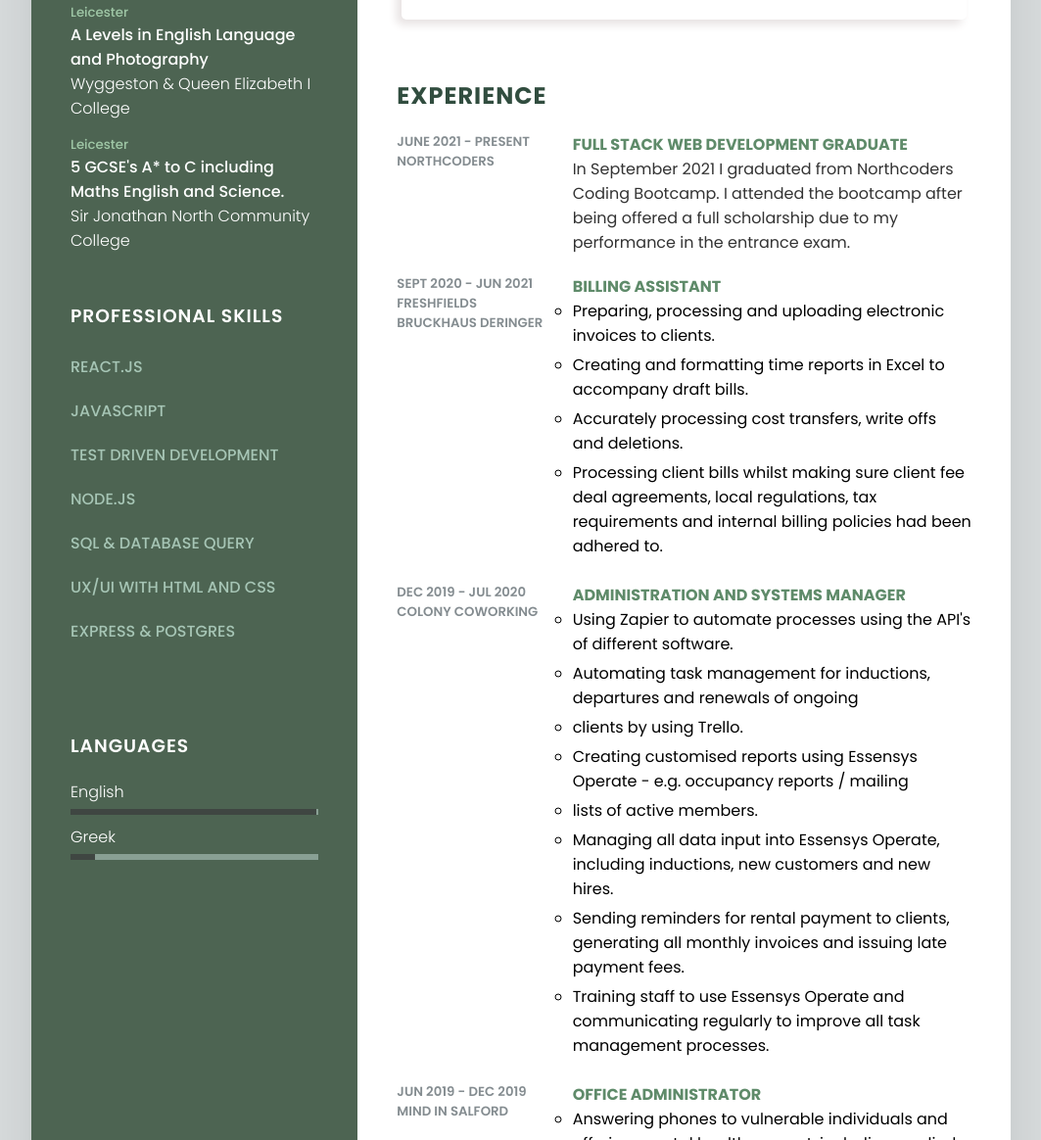
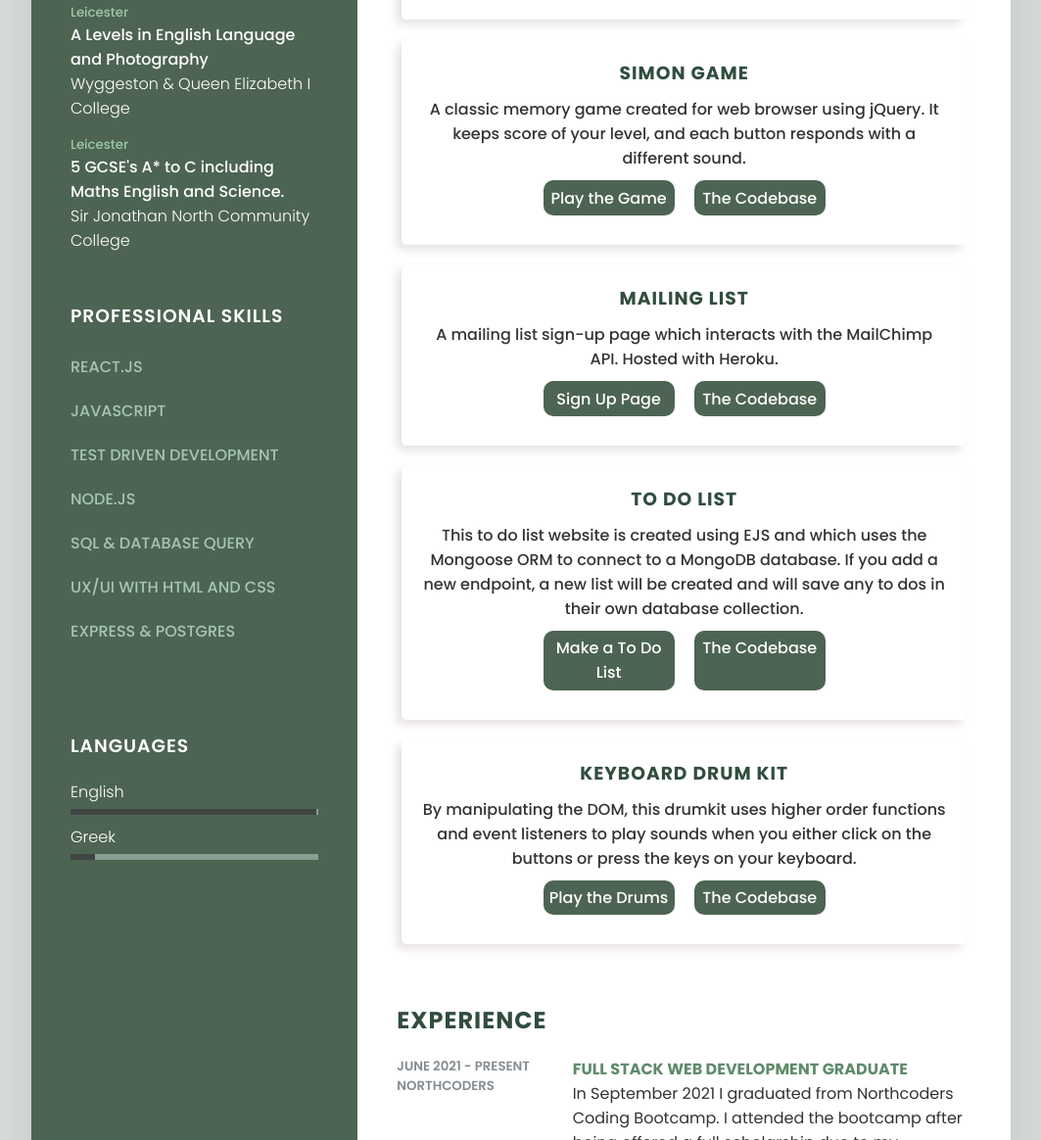
Before and after one commit to c-webb-sfougaras/2021-cv, a plain HTML site: page index.html in a window 1280 px wide. Shown: the part 1009-2173 px from the top of the page at 98% size, without its empty margins (108-1171 px from the left). Drawn offline with Linux system fonts and the light colour scheme.

Commit message:
added more information about my projects

```diff
--- a/index.html
+++ b/index.html
@@ -160,6 +160,38 @@
               </p>
 
             </li>
+            <li>
+              <h3 class="title2">Simon Game</h3>
+              <p>A classic memory game created for web browser using jQuery. It keeps score of your level, and each button responds with a different sound.</p>
+              <p class="portfolioButtonHolder">
+                <a class="portfolioButton" class="grid-item" href="">Play the Game</a>
+                <a class="portfolioButton" class="grid-item" href="">The Codebase</a>
+              </p>
+            </li>
+            <li>
+              <h3 class="title2">Mailing List</h3>
+              <p>A mailing list sign-up page which interacts with the MailChimp API. Hosted with Heroku.</p>
+              <p class="portfolioButtonHolder">
+                <a class="portfolioButton" class="grid-item" href="https://morning-reaches-07890.herokuapp.com/">Sign Up Page</a>
+                <a class="portfolioButton" class="grid-item" href="">The Codebase</a>
+              </p>
+            </li>
+            <li>
+              <h3 class="title2">To Do List</h3>
+              <p>This to do list website is created using EJS and which uses the Mongoose ORM to connect to a MongoDB database. If you add a new endpoint, a new list will be created and will save any to dos in their own database collection.</p>
+              <p class="portfolioButtonHolder">
+                <a class="portfolioButton" class="grid-item" href="https://pumpkin-cobbler-71972.herokuapp.com/">Make a To Do List</a>
+                <a class="portfolioButton" class="grid-item" href="">The Codebase</a>
+              </p>
+            </li>
+            <li>
+              <h3 class="title2">Keyboard Drum Kit</h3>
+              <p>By manipulating the DOM, this drumkit uses higher order functions and event listeners to play sounds when you either click on the buttons or press the keys on your keyboard.</p>
+              <p class="portfolioButtonHolder">
+                <a class="portfolioButton" class="grid-item" href="">Play the Drums</a>
+                <a class="portfolioButton" class="grid-item" href="">The Codebase</a>
+              </p>
+            </li>
 
           </ul>
         </div>
```
Also changed, not shown: index.js (added).
